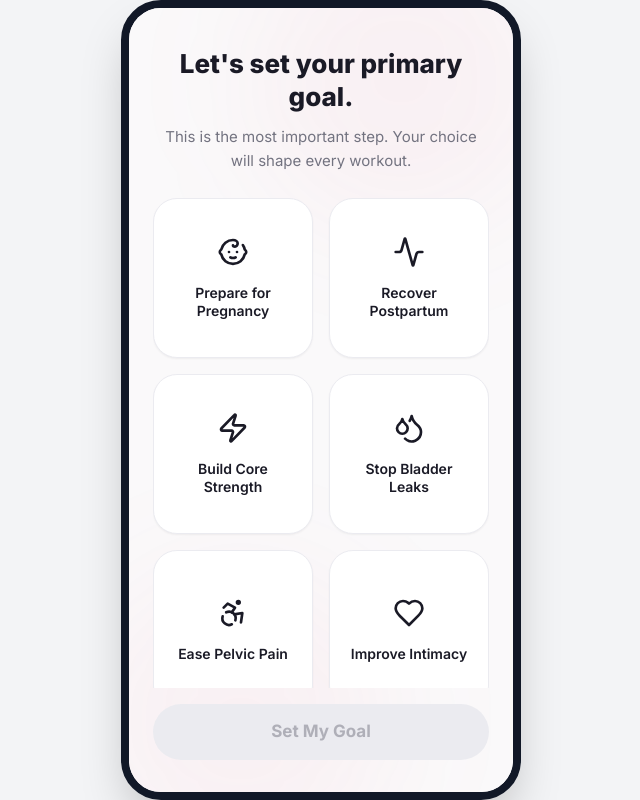
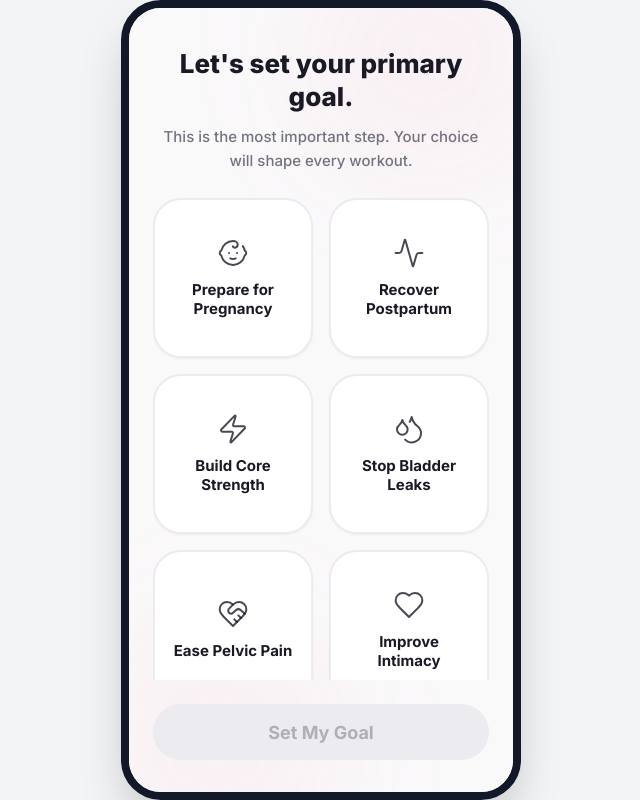
Before and after one commit to ismaelngoie/pelvicfloor, a Next.js app: page / in a window 1280 px wide. Both pictures are taken after a click on the button "Start My 5-Min Journey". Shown: the whole page, without its empty margins (319-959 px from the left). Built offline with nearby package versions, Linux system fonts and the light colour scheme.

Commit message:
Update SelectGoalScreen.js

```diff
--- a/components/SelectGoalScreen.js
+++ b/components/SelectGoalScreen.js
@@ -2,31 +2,25 @@
 import React, { useState } from 'react';
 import { useUserData } from '@/context/UserDataContext';
 import {
-  Baby,
-  Activity,
-  Zap,
-  Droplets,
-  Heart,
-  Trophy,
-  Accessibility,
-  CheckCircle2
-} from 'lucide-react'; // High-quality SF Symbol equivalents
+  Baby, Activity, Zap, Droplets, HeartHandshake, Heart, Dumbbell, CheckCircle2
+} from 'lucide-react';
 
-// Mapped Data: Exact match to Swift "OptionsType.selectGoals()"
+// Mapped Data
 const goals = [
-  { id: 'pregnancy', title: "Prepare for Pregnancy", icon: <Baby size={32} /> },
-  { id: 'postpartum', title: "Recover Postpartum", icon: <Activity size={32} /> }, // Closest to 'figure.baby' concept
-  { id: 'core', title: "Build Core Strength", icon: <Zap size={32} /> }, // 'bolt.fill'
-  { id: 'leaks', title: "Stop Bladder Leaks", icon: <Droplets size={32} /> }, // 'drop.fill'
-  { id: 'pain', title: "Ease Pelvic Pain", icon: <Accessibility size={32} /> }, // 'bandage.fill' / accessibility represents care
-  { id: 'intimacy', title: "Improve Intimacy", icon: <Heart size={32} /> }, // 'heart.fill'
-  { id: 'fitness', title: "Support My Fitness", icon: <Trophy size={32} /> }, // 'figure.run' -> Trophy for goals
-  { id: 'stability', title: "Boost Stability", icon: <Activity size={32} /> }, // 'figure.stand'
+  { id: 'pregnancy', title: "Prepare for Pregnancy", icon: <Baby size={32} strokeWidth={1.5} /> },
+  { id: 'postpartum', title: "Recover Postpartum", icon: <Activity size={32} strokeWidth={1.5} /> },
+  { id: 'core', title: "Build Core Strength", icon: <Zap size={32} strokeWidth={1.5} /> },
+  { id: 'leaks', title: "Stop Bladder Leaks", icon: <Droplets size={32} strokeWidth={1.5} /> },
+  { id: 'pain', title: "Ease Pelvic Pain", icon: <HeartHandshake size={32} strokeWidth={1.5} /> },
+  { id: 'intimacy', title: "Improve Intimacy", icon: <Heart size={32} strokeWidth={1.5} /> },
+  { id: 'fitness', title: "Support My Fitness", icon: <Dumbbell size={32} strokeWidth={1.5} /> },
+  { id: 'stability', title: "Boost Stability", icon: <Activity size={32} strokeWidth={1.5} /> },
 ];
 
 export default function SelectGoalScreen({ onNext }) {
-  const { saveUserData } = useUserData();
-  const [selectedId, setSelectedId] = useState(null);
+  const { saveUserData, userDetails } = useUserData();
+  // Initialize with previously selected goal if available
+  const [selectedId, setSelectedId] = useState(userDetails.selectedTarget?.id || null);
 
   const handleSelect = (goal) => {
     setSelectedId(goal.id);
@@ -36,10 +30,10 @@ export default function SelectGoalScreen({ onNext }) {
   return (
     <div className="w-full h-full flex flex-col pt-10 px-6 pb-8 animate-fade-in relative">
 
-      {/* Background Spotlights (Static decoration) */}
+      {/* Background Decor */}
       <div className="absolute top-0 left-0 w-full h-full overflow-hidden pointer-events-none z-0">
-        <div className="absolute top-[-10%] right-[-10%] w-[300px] h-[300px] bg-app-primary/5 rounded-full blur-3xl" />
-        <div className="absolute bottom-[-10%] left-[-10%] w-[300px] h-[300px] bg-app-primary/5 rounded-full blur-3xl" />
+        <div className="absolute top-[-10%] right-[-10%] w-[250px] h-[250px] bg-app-primary/5 rounded-full blur-3xl" />
+        <div className="absolute bottom-[-10%] left-[-10%] w-[250px] h-[250px] bg-app-primary/5 rounded-full blur-3xl" />
       </div>
 
       {/* Header */}
@@ -47,65 +41,65 @@ export default function SelectGoalScreen({ onNext }) {
         <h1 className="text-[26px] font-extrabold text-center text-app-textPrimary mb-3 leading-tight">
           Let's set your primary goal.
         </h1>
-        <p className="text-center text-app-textSecondary text-[15px] leading-relaxed px-2">
+        <p className="text-center text-app-textSecondary text-[15px] leading-relaxed px-2 font-medium">
           This is the most important step. Your choice will shape every workout.
         </p>
       </div>
 
-      {/* Grid Container - Scrollable if screen is small */}
-      <div className="z-10 flex-1 overflow-y-auto no-scrollbar pb-4 min-h-0">
-        <div className="grid grid-cols-2 gap-4 auto-rows-fr">
+      {/* Grid Container */}
+      <div className="z-10 flex-1 overflow-y-auto no-scrollbar min-h-0">
+        <div className="grid grid-cols-2 gap-4 pb-4">
           {goals.map((goal) => {
             const isSelected = selectedId === goal.id;
 
             return (
-              <div
+              <button
                 key={goal.id}
                 onClick={() => handleSelect(goal)}
                 className={`
-                  relative flex flex-col items-center justify-center p-4 rounded-[24px] border-[1.5px]
-                  transition-all duration-300 cursor-pointer aspect-square shadow-sm active:scale-95
+                  relative flex flex-col items-center justify-center p-4 rounded-[28px] border-[2px]
+                  transition-all duration-200 aspect-[1/1] active:scale-95 outline-none shadow-sm
                   ${isSelected
                     ? 'border-app-primary bg-white shadow-xl shadow-app-primary/15 scale-[1.02] z-10'
                     : 'border-app-borderIdle bg-white hover:border-app-borderIdle/80'}
                 `}
               >
-                {/* "Spotlight" Gradient Background for Selected State */}
+                {/* Selected State: Inner Glow */}
                 {isSelected && (
-                  <div className="absolute inset-0 rounded-[24px] bg-gradient-to-br from-app-primary/5 to-transparent pointer-events-none" />
+                  <div className="absolute inset-0 rounded-[26px] bg-gradient-to-br from-app-primary/5 to-transparent pointer-events-none" />
                 )}
 
-                {/* Checkmark Badge */}
+                {/* Checkmark Badge - FIXED: Solid fill so it's always visible */}
                 <div
-                  className={`absolute top-3 right-3 text-app-primary transition-all duration-300 ${isSelected ? 'opacity-100 scale-100' : 'opacity-0 scale-50'}`}
+                  className={`absolute top-3 right-3 transition-all duration-300 ${isSelected ? 'opacity-100 scale-100' : 'opacity-0 scale-50'}`}
                 >
-                  <CheckCircle2 size={22} fill="currentColor" className="text-white" />
+                  <CheckCircle2 size={24} className="fill-app-primary text-white" />
                 </div>
 
                 {/* Icon */}
-                <div className={`mb-4 transition-colors duration-300 ${isSelected ? 'text-app-primary' : 'text-app-textPrimary'}`}>
+                <div className={`mb-3 transition-colors duration-300 ${isSelected ? 'text-app-primary' : 'text-app-textPrimary/80'}`}>
                    {goal.icon}
                 </div>
 
                 {/* Title */}
-                <span className={`text-[14px] font-semibold text-center leading-tight transition-colors duration-300 ${isSelected ? 'text-app-primary' : 'text-app-textPrimary'}`}>
+                <span className={`text-[15px] font-bold text-center leading-tight transition-colors duration-300 ${isSelected ? 'text-app-primary' : 'text-app-textPrimary'}`}>
                   {goal.title}
                 </span>
-              </div>
+              </button>
             );
           })}
         </div>
       </div>
 
       {/* Footer / CTA */}
-      <div className="z-20 mt-4 shrink-0">
+      <div className="z-20 mt-4 shrink-0 pt-2">
         <button
           onClick={onNext}
           disabled={!selectedId}
-          className={`w-full h-14 font-bold text-[17px] rounded-full transition-all duration-300
+          className={`w-full h-14 font-bold text-[18px] rounded-full transition-all duration-300 shadow-lg
             ${selectedId
-              ? 'bg-app-primary text-white shadow-lg shadow-app-primary/30 animate-breathe active:scale-95'
-              : 'bg-app-borderIdle text-app-textSecondary/50 cursor-not-allowed'}
+              ? 'bg-app-primary text-white shadow-app-primary/30 animate-breathe active:scale-95'
+              : 'bg-app-borderIdle text-app-textSecondary/50 cursor-not-allowed shadow-none'}
           `}
         >
           Set My Goal
```
